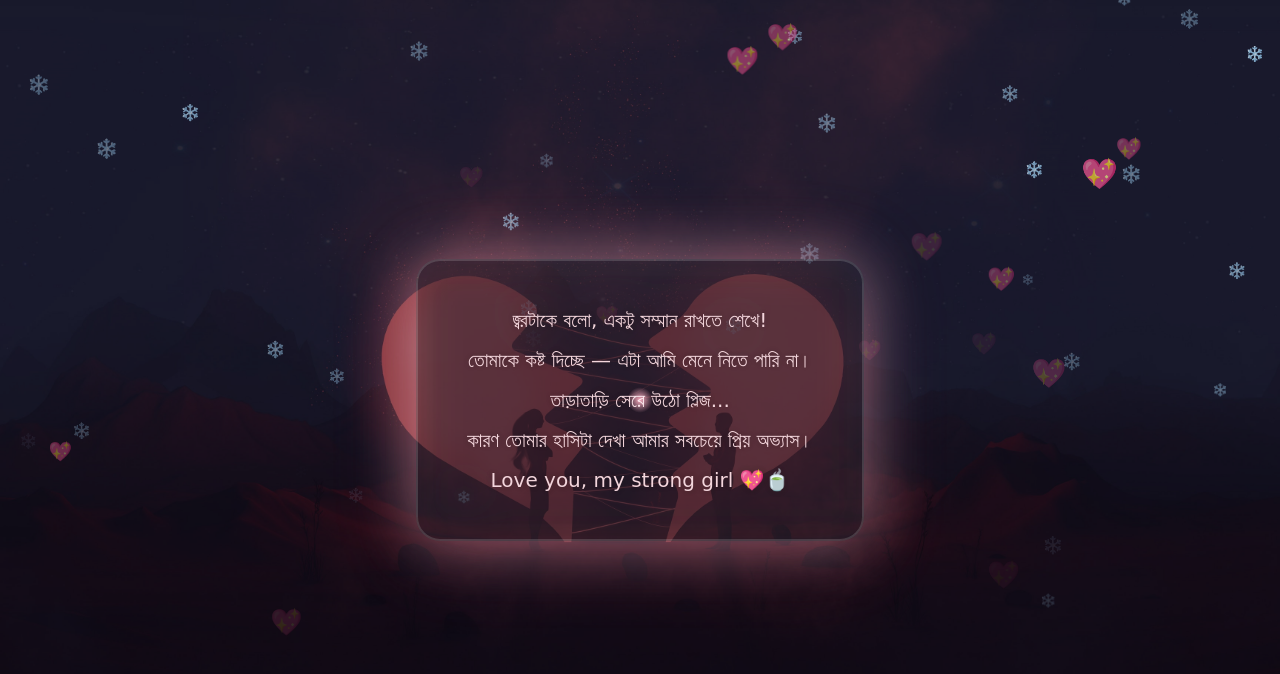
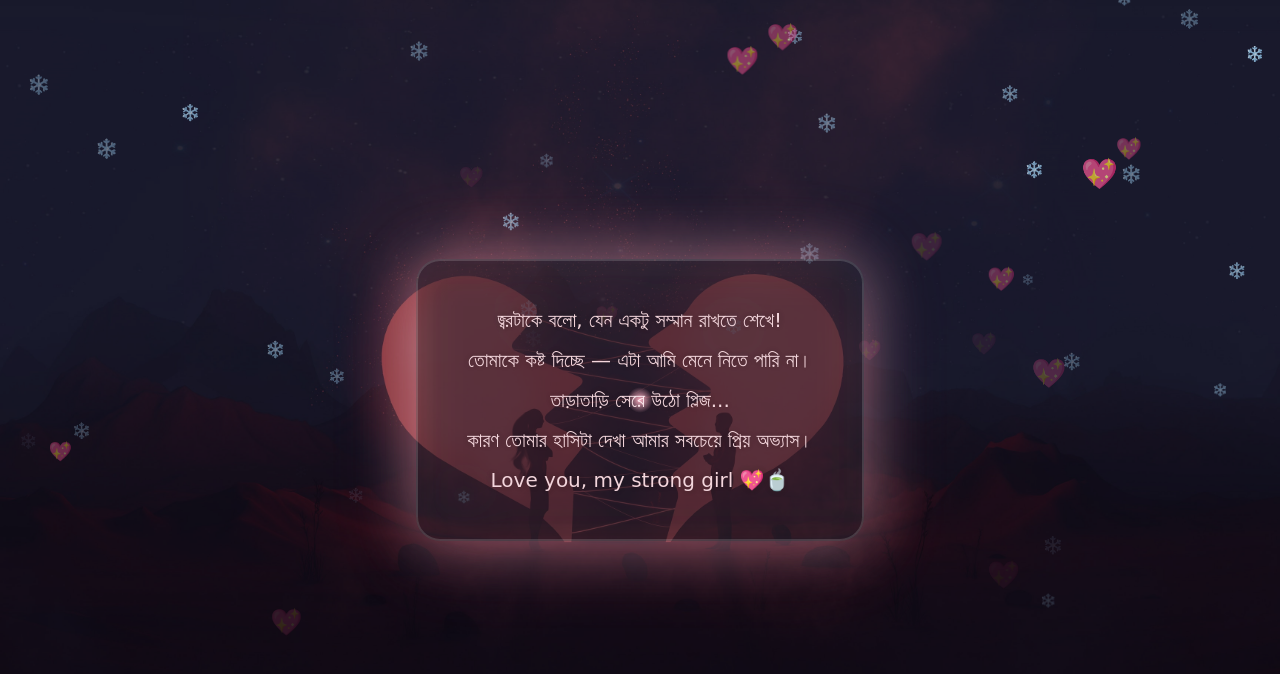
Before and after one commit to savabik/mounotadgaf, a plain HTML site: page index.html in a window 1280 px wide. Drawn offline with Linux system fonts and the light colour scheme; a web font is replaced by a local one.

Commit message:
Update index.html

```diff
--- a/index.html
+++ b/index.html
@@ -160,7 +160,7 @@
 
   <div class="poem-container">
     <p>
-     জ্বরটাকে বলো, একটু সম্মান রাখতে শেখে!</br>
+     জ্বরটাকে বলো, যেন একটু সম্মান রাখতে শেখে!</br>
     তোমাকে কষ্ট দিচ্ছে — এটা আমি মেনে নিতে পারি না।</br>
     তাড়াতাড়ি সেরে উঠো প্লিজ...</br>
     কারণ তোমার হাসিটা দেখা আমার সবচেয়ে প্রিয় অভ্যাস।</br>
```
